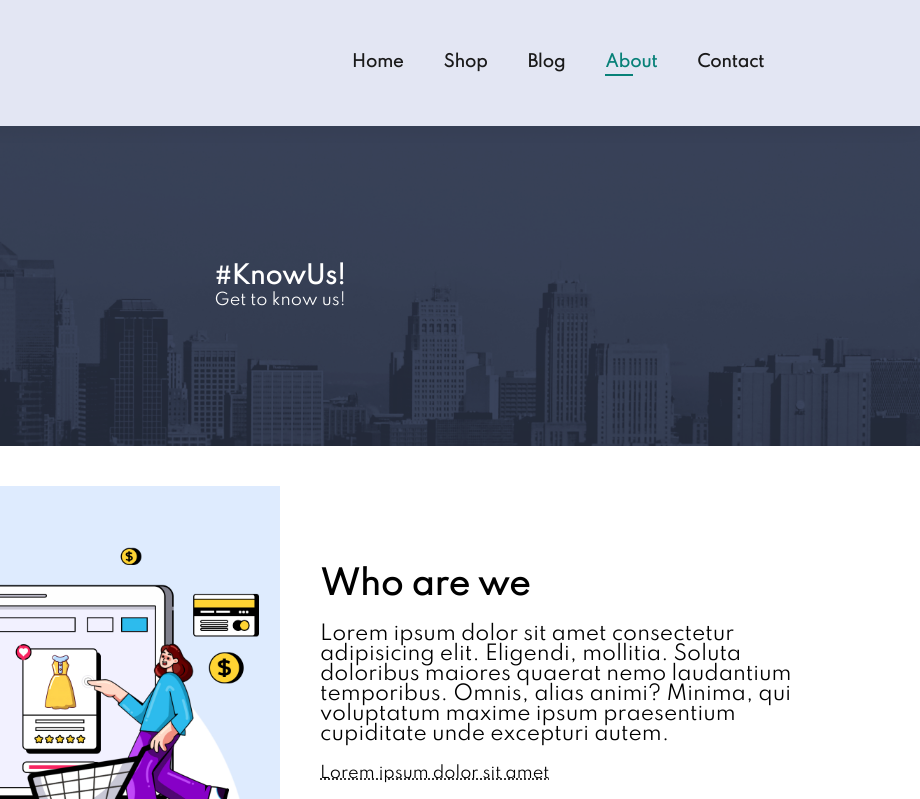
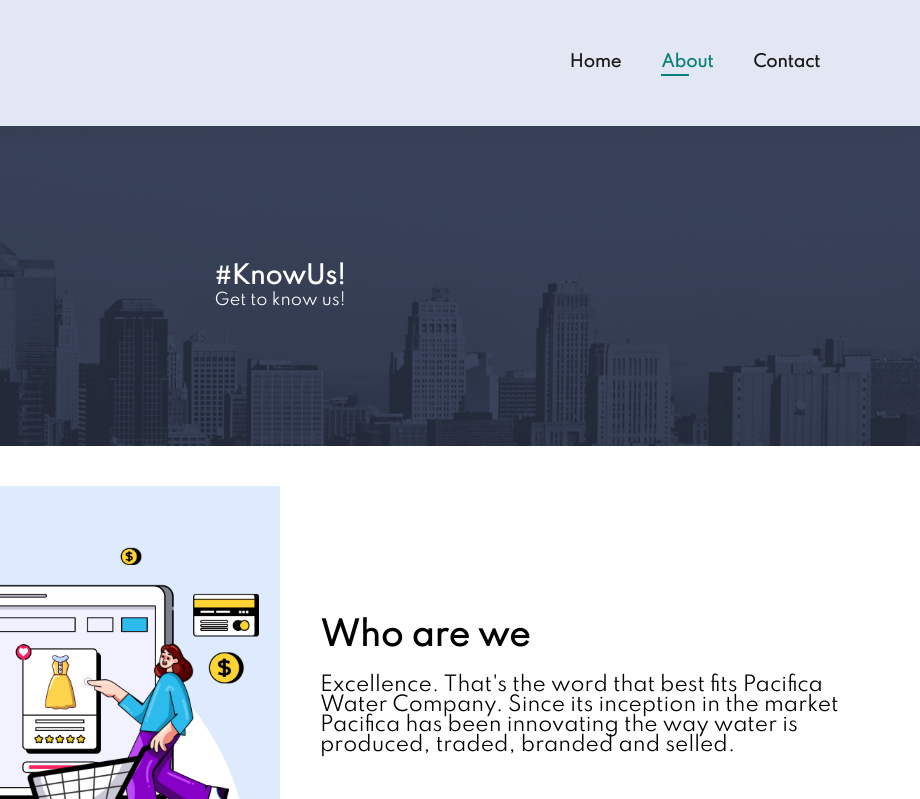
Before and after one commit to juancamilocorralesosvath/trial, a plain HTML site: page about.html in a window 1280 px wide. Shown: the top 799 px of the page, 360-1280 px from the left. Drawn offline with Linux system fonts and the light colour scheme.

Commit message:
Updated index, contact and about views in navbar. updated address

```diff
--- a/about.html
+++ b/about.html
@@ -18,11 +18,11 @@
         <div>
             <ul  id="navbar" >
                 <li> <a  href="index.html">Home</a> </li>
-                <li><a  href="shop.html">Shop</a></li>
-                <li><a  href="blog.html">Blog</a></li>
+                <!-- <li><a  href="shop.html">Shop</a></li>
+                <li><a  href="blog.html">Blog</a></li> -->
                 <li><a class="active" href="about.html">About</a></li>
                 <li><a href="contact.html">Contact</a></li>
-                <li id="shopping_bag" ><a href="cart.html"><i class="far fa-shopping-bag"></i></a></li>
+                <!-- <li id="shopping_bag" ><a href="cart.html"><i class="far fa-shopping-bag"></i></a></li> -->
                 <a href="#" id="close" ><i class="far fa-times" ></i></a>
             </ul>
         </div>
@@ -42,18 +42,18 @@
         <div>
             <h2>Who are we</h2>
             <p>
-                Lorem ipsum dolor sit amet consectetur adipisicing elit. Eligendi, mollitia. Soluta doloribus maiores
-                quaerat nemo laudantium temporibus. Omnis, alias animi? Minima, qui voluptatum maxime ipsum praesentium
-                cupiditate unde excepturi autem.
+                Excellence. That's the word that best fits Pacifica Water Company. Since its inception
+                in the market Pacifica has been innovating the way water is produced,
+                traded, branded and selled.
             </p>
-            <abbr title="">
+<!--             <abbr title="">
                 Lorem ipsum dolor sit amet
             </abbr>
             <br><br>
             <marquee bgcolor="#088178" loop="-1" scrollamount="7" width="100%" >
                 Lorem ipsum dolor sit amet consectetur adipisicing elit. Natus distinctio aperiam enim, quo sed praesentium,
                  voluptates magni sit, deleniti magnam cumque nihil a totam alias excepturi! Pariatur aliquid qui autem.
-            </marquee>
+            </marquee> -->
         </div>
     </section>
 
@@ -63,7 +63,7 @@
             <video autoplay muted loop src="./images/about/1.mp4"></video>
         </div>
     </section>
-
+<!--
     <section id="features" class="section-p1">
         <div class="fe-box">
             <img src="./images/f1.png" alt="">
@@ -89,7 +89,7 @@
             <img src="./images/f6.png" alt="">
             <h6>24/7 Support </h6>
         </div>
-    </section>
+    </section> -->
 
     <section id="newsletter" class="section-p1 section-m1">
         <div class="newstext">
@@ -106,7 +106,7 @@
         <div class="col">
             <img class="logo" src="./images/logo.png" alt="">
             <h4>Contact</h4>
-            <p> <strong>Address:</strong> 	1600 Amphitheatre Parkway, Mountain View, California, U.S.</p>
+            <p> <strong>Address:</strong> 	KR 44 # 6B - 105, Cali - Valle, Colombia</p>
             <p><strong>Phone:</strong> 	(555) 555-1234</p>
             <p><strong>Hours:</strong> 	8:00 - 18:00, Mon - Sat</p>
             <div class="follow">
```
Also changed, not shown: contact.html (+4 -4 lines), index.html (+4 -4 lines), to_do.txt (deleted), 1 other file.
